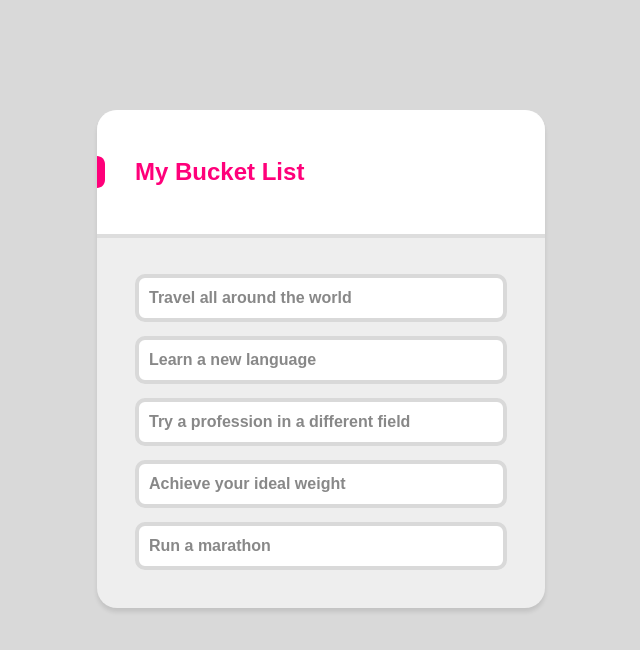
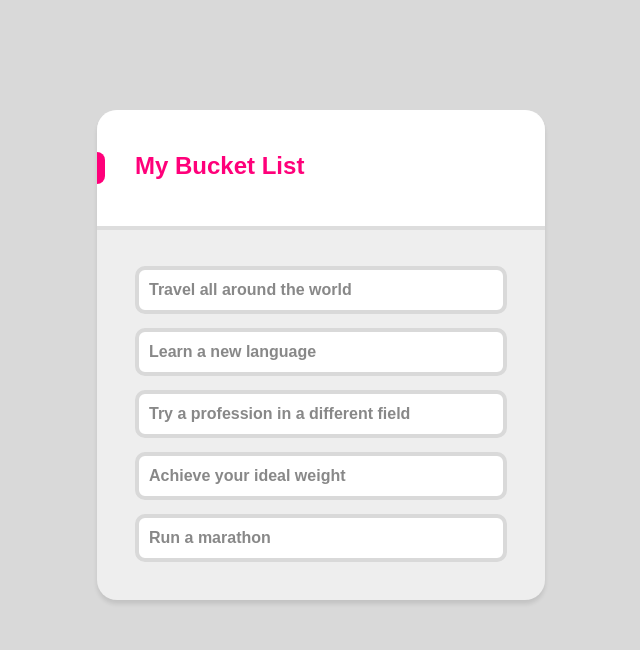
Before and after one commit to okang1014/bucketlist, a plain HTML site: page index.html in a window 1280 px wide. Shown: the whole page, without its empty margins (319-959 px from the left). Drawn offline with Linux system fonts and the light colour scheme.

Commit message:
design. bucketlist-header 영역 가상 요소 생성, 디자인(색, 너비, 높이, 우측 마진) 확정, 세로 정렬 씨름 중

```diff
--- a/style.css
+++ b/style.css
@@ -44,21 +44,25 @@ body {
 
 .bucketlist-header {
     background-color: #FFF;
-    padding: 46px 0;
+    padding: 42px 0;
     border-bottom: 4px solid #DDD;
 }
 
 .bucketlist-header .title {
-    background-image: url(./images/pink-border.svg);
-    background-repeat: no-repeat;
-    background-position: left center;
     font-size: 24px;
     font-weight: bold;
     color: #FF007A;
-    padding-left: 38px;
-    /* border-left: 8px solid;
-    padding-left: 30px; */
-    line-height: 32px;
+}
+
+.bucketlist-header .title:before {
+    content: ' ';
+    width: 8px;
+    height: 32px;
+    background-color: #FF007A;
+    border-radius: 0 10px 10px 0;
+    display: inline-block;
+    margin-right: 30px;
+    vertical-align: middle;
 }
 
 .bucketlist-lists .list .list-item{
@@ -78,7 +82,7 @@ body {
 
 .bucketlist-lists .list .list-item:hover {
     background-image: url(./images/check-selected.svg);
-    margin: 14px -20px;
+    margin: 0 -20px 14px;
     padding: 13px 10px;
     color: #759CFF;
     border: 2px solid;
```
